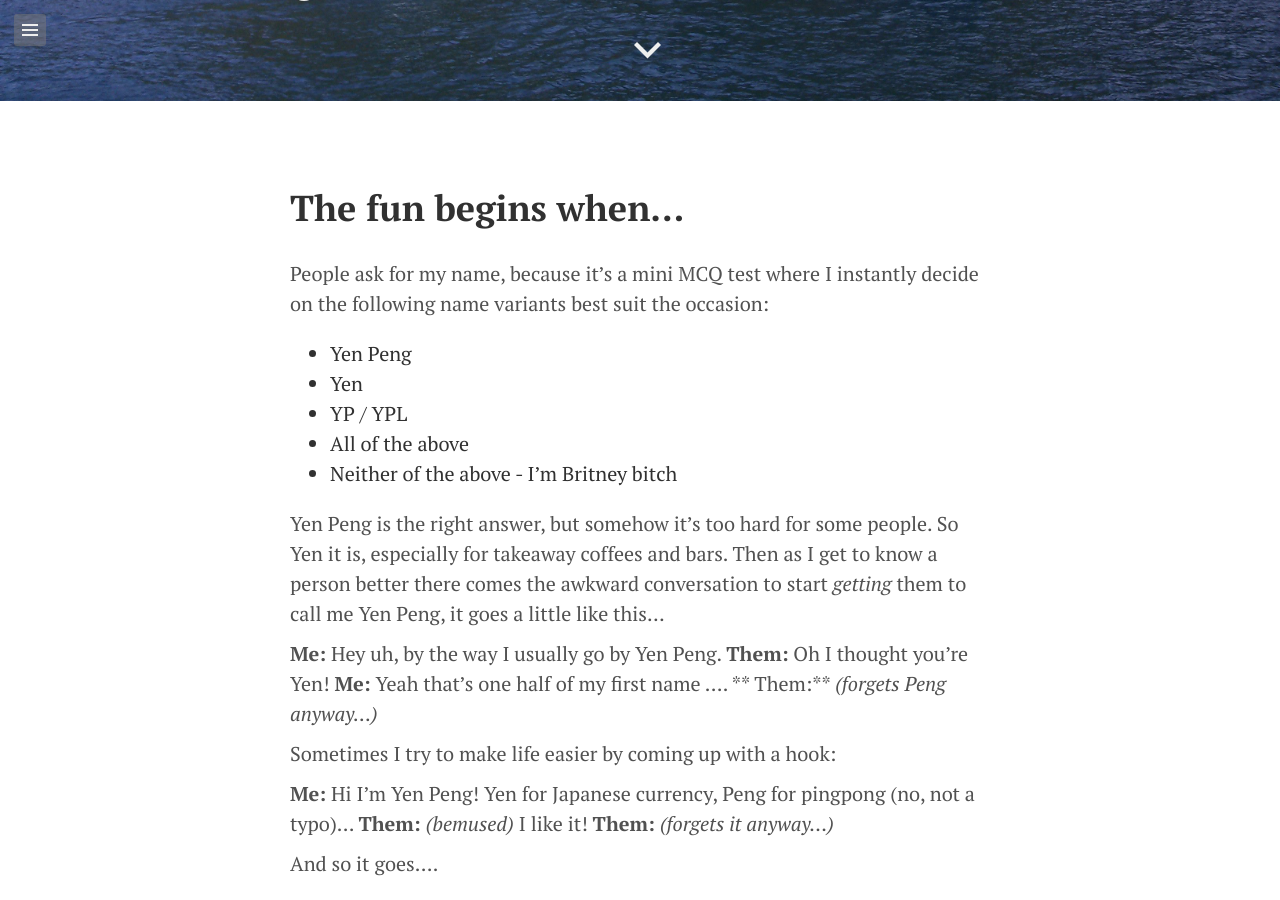
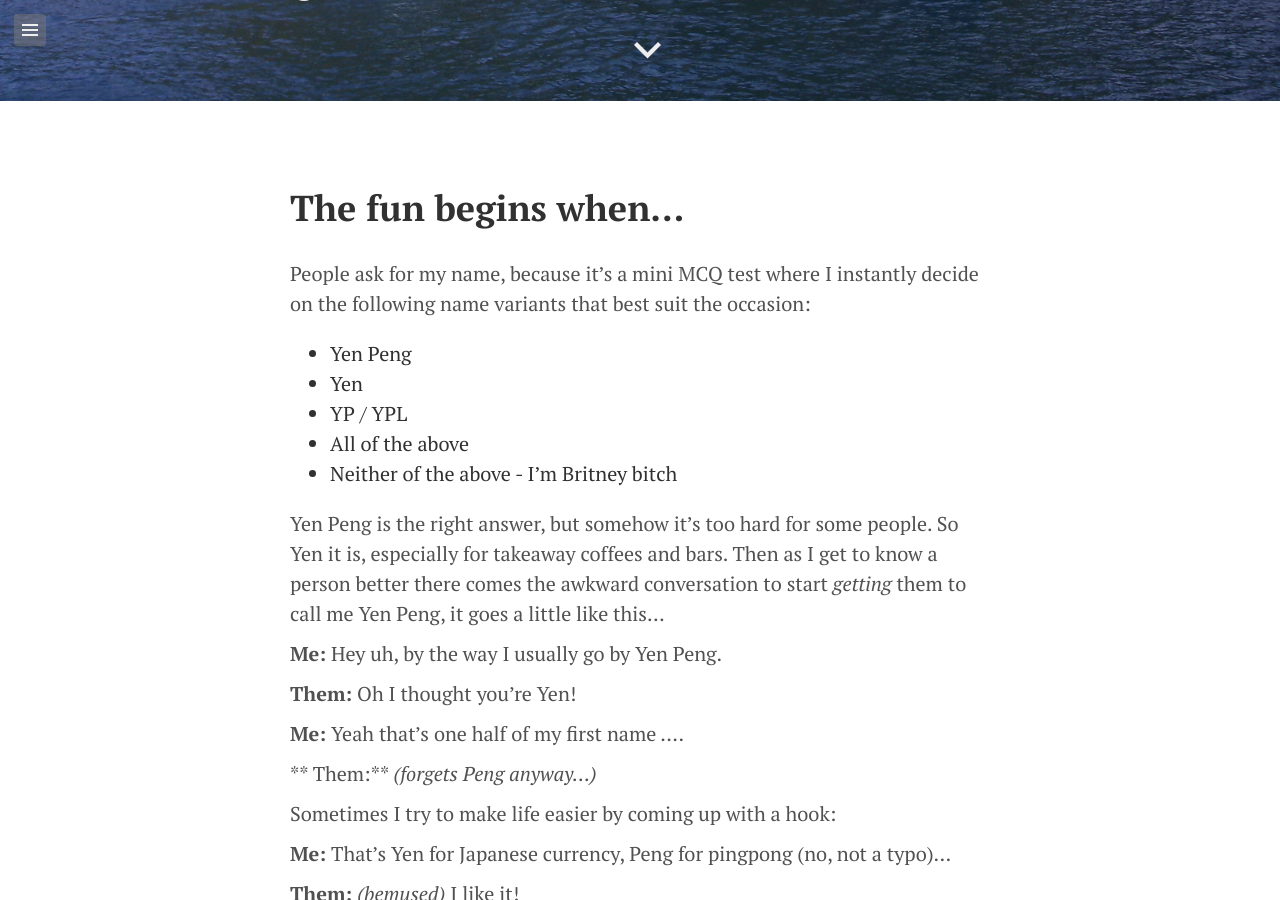
Before and after one commit to yenpeng/yenpeng.github.io, a Jekyll site: the page built from _posts/2017-10-16-what's-in-a-name.md, in a window 1280 px wide and 900 px high, scrolled down 799 px. Built offline with Jekyll 4.4.1, drawn with Linux system fonts in a browser that asks for light colours; Markdown is read by kramdown in place of the engine named in the settings.

Commit message:
photos for post

```diff
--- a/_posts/2017-10-16-what's-in-a-name.md
+++ b/_posts/2017-10-16-what's-in-a-name.md
@@ -8,7 +8,7 @@
 ---
 # The fun begins when...
 
-People ask for my name, because it's a mini MCQ test where I instantly decide on the following name variants best suit the occasion:
+People ask for my name, because it's a mini MCQ test where I instantly decide on the following name variants that best suit the occasion:
 
 * Yen Peng
 * Yen
@@ -20,17 +20,22 @@
 Yen Peng is the right answer, but somehow it's too hard for some people. So Yen it is, especially for takeaway coffees and bars. Then as I get to know a person better there comes the awkward conversation to start *getting* them to call me Yen Peng, it goes a little like this...
 
 **Me:** Hey uh, by the way I usually go by Yen Peng.
+
 **Them:** Oh I thought you're Yen!
+
 **Me:** Yeah that's one half of my first name ....
+
 ** Them:** *(forgets Peng anyway...)*
 
 Sometimes I try to make life easier by coming up with a hook:
 
-**Me:** Hi I'm Yen Peng! Yen for Japanese currency, Peng for pingpong (no, not a typo)...
+**Me:** That's Yen for Japanese currency, Peng for pingpong (no, not a typo)...
+
 **Them:** *(bemused)* I like it!
+
 **Them:** *(forgets it anyway...)*
 
-And so it goes....
+![](/media/2017-10-16-whats-in-a-name/improvement.jpg) "Seriously guys..."
 
 
 -----
```
Also changed, not shown: new.md (+1 -1 lines), media/2017-10-16-whats-in-a-name/improvement.jpg (added).
